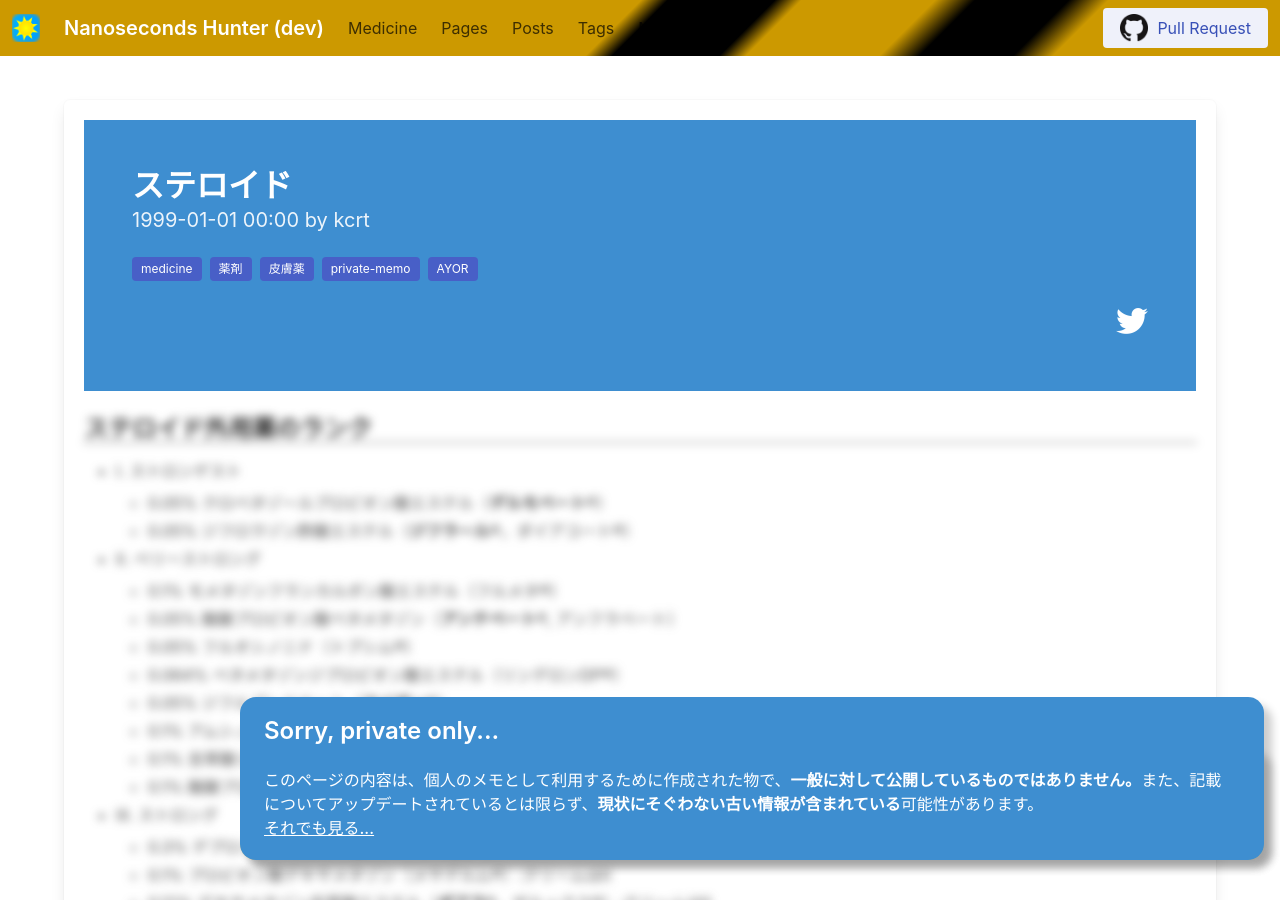
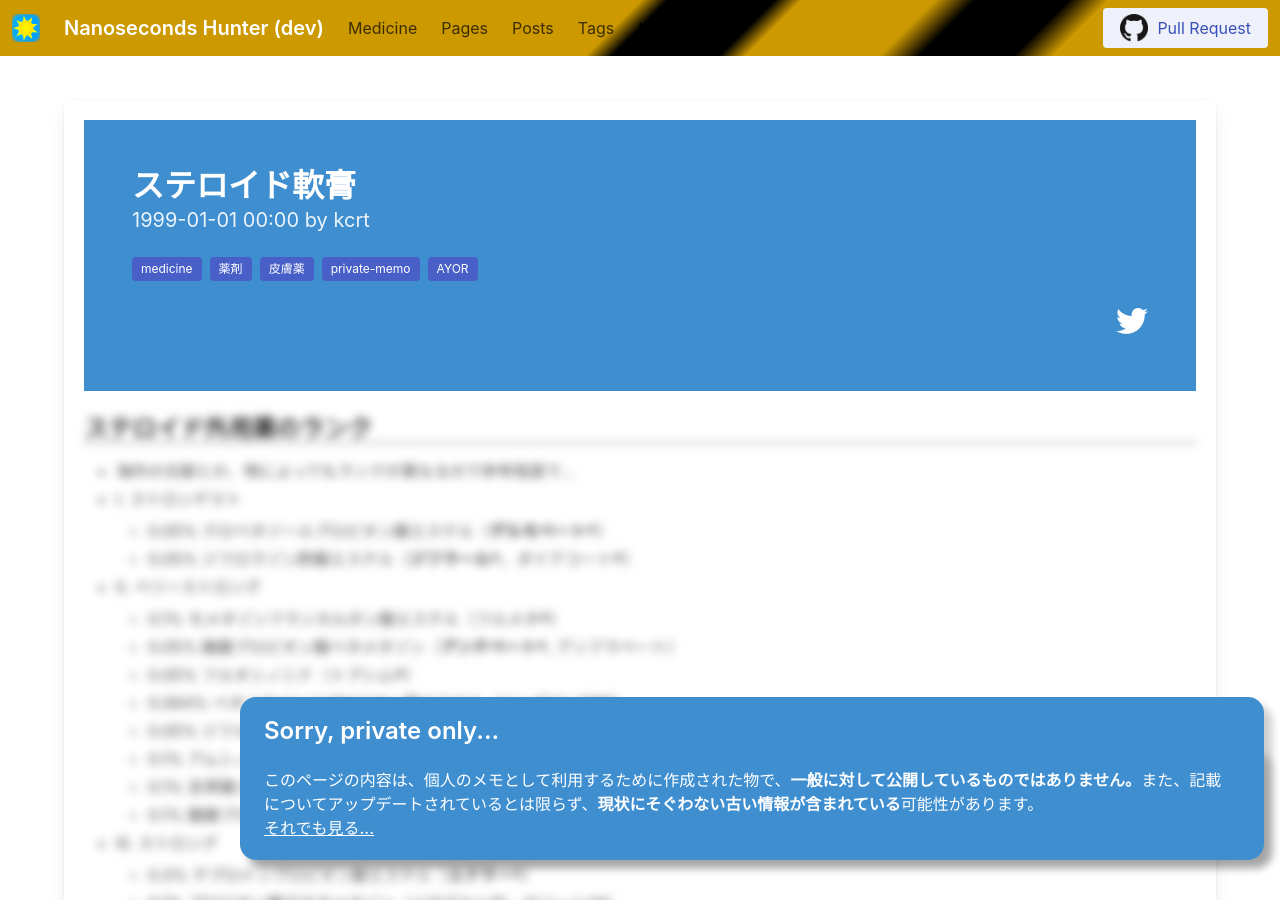
Before and after one commit to kcrt/www.kcrt.net, a Jekyll site: the page built from medicine/薬剤/皮膚薬/ステロイド軟膏.md, in a window 1280 px wide and 900 px high. Built offline with Jekyll 4.4.1, drawn with Linux system fonts in a browser that asks for light colours; some of the changed text lies outside the part shown.

Commit message:
Update and rename ステロイド.md to ステロイド軟膏.md

```diff
--- a/medicine/薬剤/皮膚薬/ステロイド.md
+++ b/medicine/薬剤/皮膚薬/ステロイド軟膏.md
@@ -10,11 +10,14 @@ tags:
 - 皮膚薬
 - private-memo
 - AYOR
-title: ステロイド
+title: ステロイド軟膏
 type: page
 ---
 
 ### ステロイド外用薬のランク
+
+  * 海外の文献とか、物によってもランクが異なるので参考程度で…
+
 
 - I. ストロンゲスト
   - 0.05% クロベタゾールプロピオン酸エステル（**デルモベート**®）
@@ -27,11 +30,8 @@ type: page
   - 0.064% ベタメタゾンジプロピオン酸エステル（リンデロンDP®）
   - 0.05% ジフルプレドナート（**マイザー**®）
   - 0.1% アムシノニド（ビスダーム®）:軟膏はII, クリームはIII
-  - 0.1%
-        吉草酸ジフルコルトロン（テクスメテン®，**ネリゾナ**®）:軟膏はII,
-        クリームはIII
-  - 0.1% 酪酸プロピオン酸ヒドロコルチゾン（パンデル®）:軟膏はII,
-        クリームはIII
+  - 0.1% 吉草酸ジフルコルトロン（テクスメテン®，**ネリゾナ**®）:軟膏はII, クリームはIII
+  - 0.1% 酪酸プロピオン酸ヒドロコルチゾン（パンデル®）:軟膏はII, クリームはIII
 - III\. ストロング
   - 0.3% デプロドンプロピオン酸エステル（**エクラー**®）
   - 0.1% プロピオン酸デキサメタゾン（メサデルム®）:クリームはII
@@ -54,6 +54,8 @@ type: page
   - 0.1% デキサメタゾン（グリメサゾン®，オイラゾン®）
 - ウィーク
   - 0.5% プレドニゾロン（プレドニゾロン®）
+
+
 - 良く使う奴だけ書くと
 
 |分類|商品名|
```
Also changed, not shown: other parts of medicine/薬剤/皮膚薬/ステロイド軟膏.md (+3 -1 lines).
